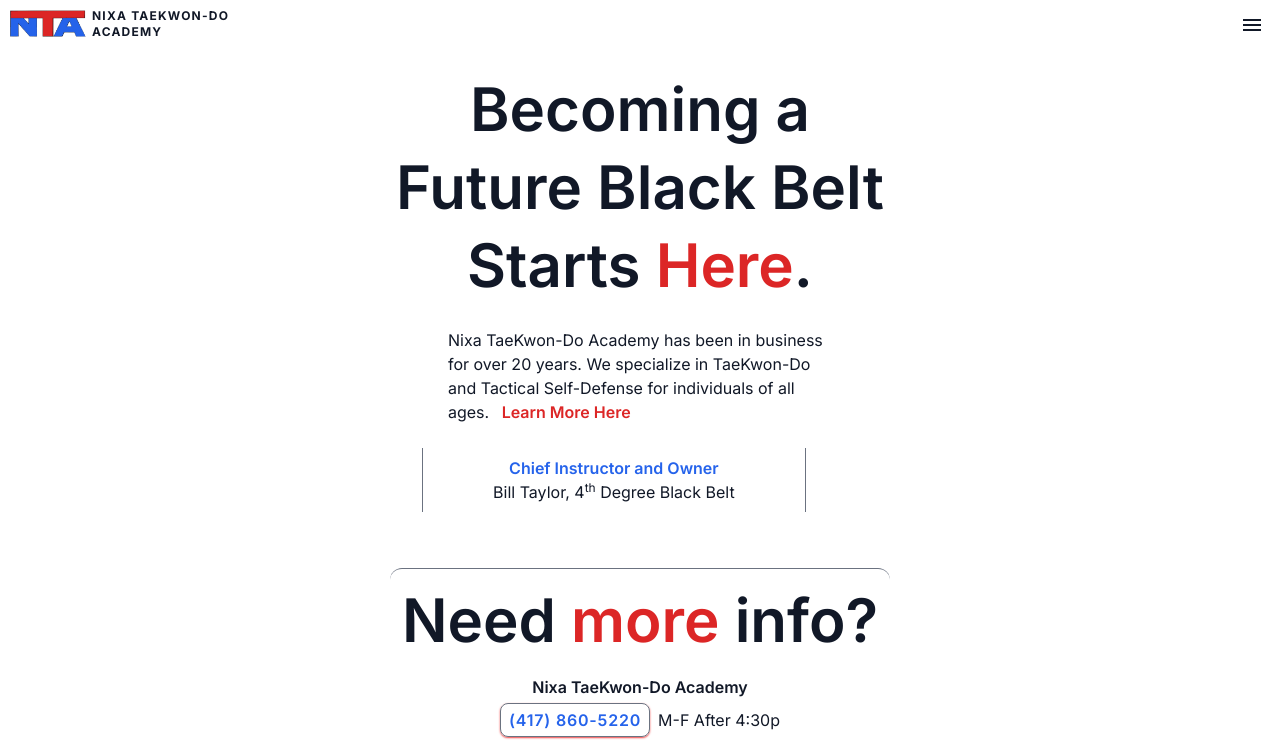
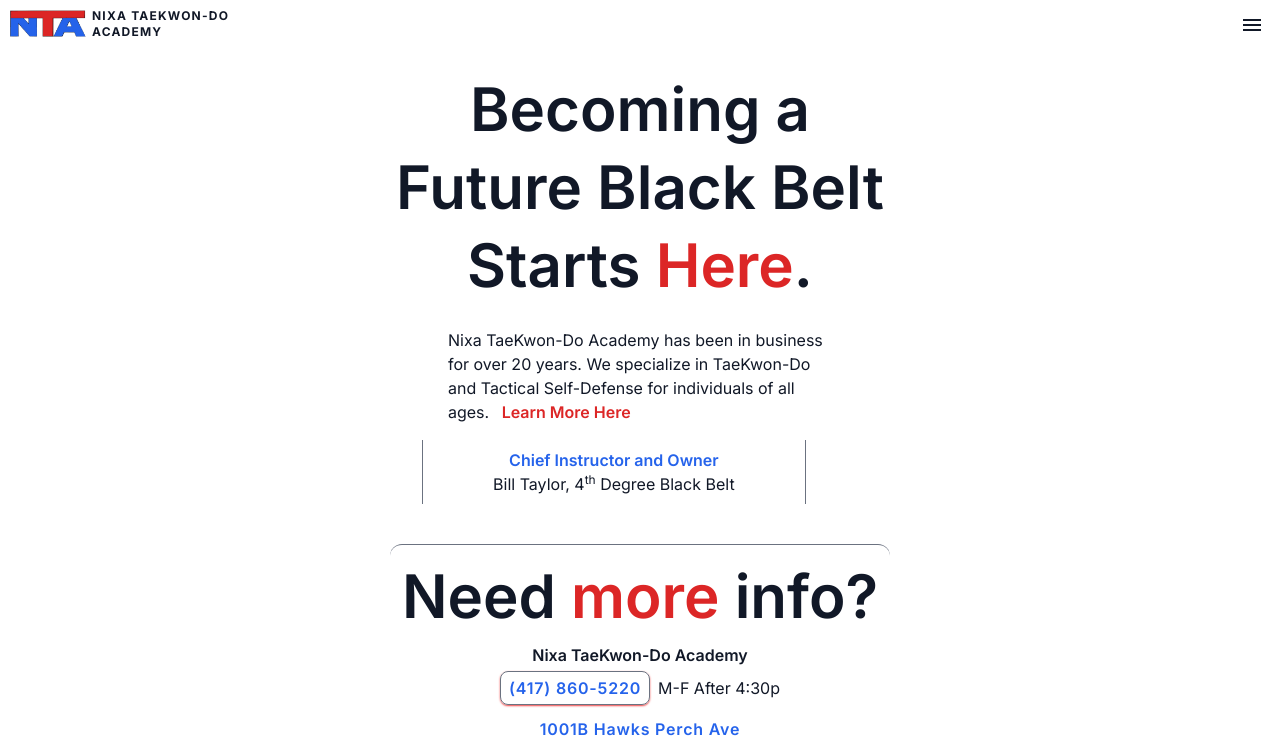
Before and after one commit to indmillr/nixatkd, a Next.js app: page / in a window 1280 px wide. Shown: the top 745 px of the page. Built offline with nearby package versions, Linux system fonts and the light colour scheme.

Commit message:
Home Page margins

```diff
--- a/src/app/page.jsx
+++ b/src/app/page.jsx
@@ -13,7 +13,7 @@
             <span className="text-red-600 dark:text-blue-600">Here</span>.
           </h1>
 
-          <p className="max-w-sm mx-auto mb-6 text-left">
+          <p className="max-w-sm mx-auto mb-4 text-left">
             Nixa TaeKwon-Do Academy has been in business for over 20 years. We
             specialize in TaeKwon-Do and Tactical Self-Defense for individuals
             of all ages.{" "}
@@ -24,7 +24,7 @@
               Learn More Here
             </Link>
           </p>
-          <p className="border-l border-r border-gray-500 p-2 max-w-sm mx-8 mb-8">
+          <p className="border-l border-r border-gray-500 p-2 max-w-sm mx-8 mb-4">
             <span className="text-blue-600 font-semibold dark:text-red-600">
               Chief Instructor and Owner
             </span>
@@ -32,8 +32,8 @@
             Bill Taylor, 4<sup>th</sup> Degree Black Belt
           </p>
           <div className="flex flex-col w-full mt-6">
-            <div className="mb-11 border-b border-t border-gray-500 rounded-xl py-3 px-3">
-              <h3 className="text-[24px] leading-tight md:text-[60px] md:leading-[1.3] mb-4 font-semibold">
+            <div className="border-b border-t border-gray-500 rounded-xl py-3 px-3">
+              <h3 className="text-[24px] leading-tight md:text-[60px] md:leading-[1.3] mb-2 font-semibold">
                 Need{" "}
                 <span className="text-red-600 dark:text-blue-600">more</span>{" "}
                 info?
@@ -62,7 +62,6 @@
                 </a>
               </p>
             </div>
-            {/* form */}
           </div>
         </div>
 
```
